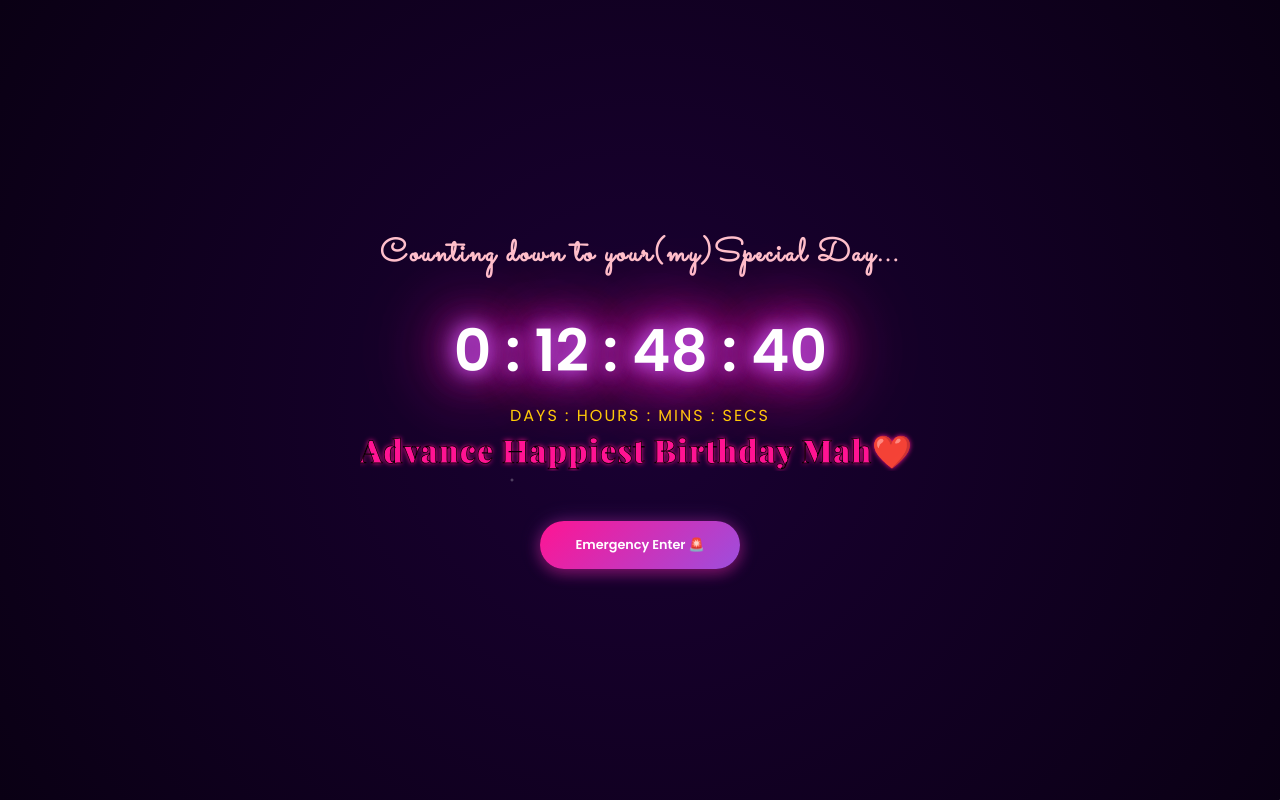
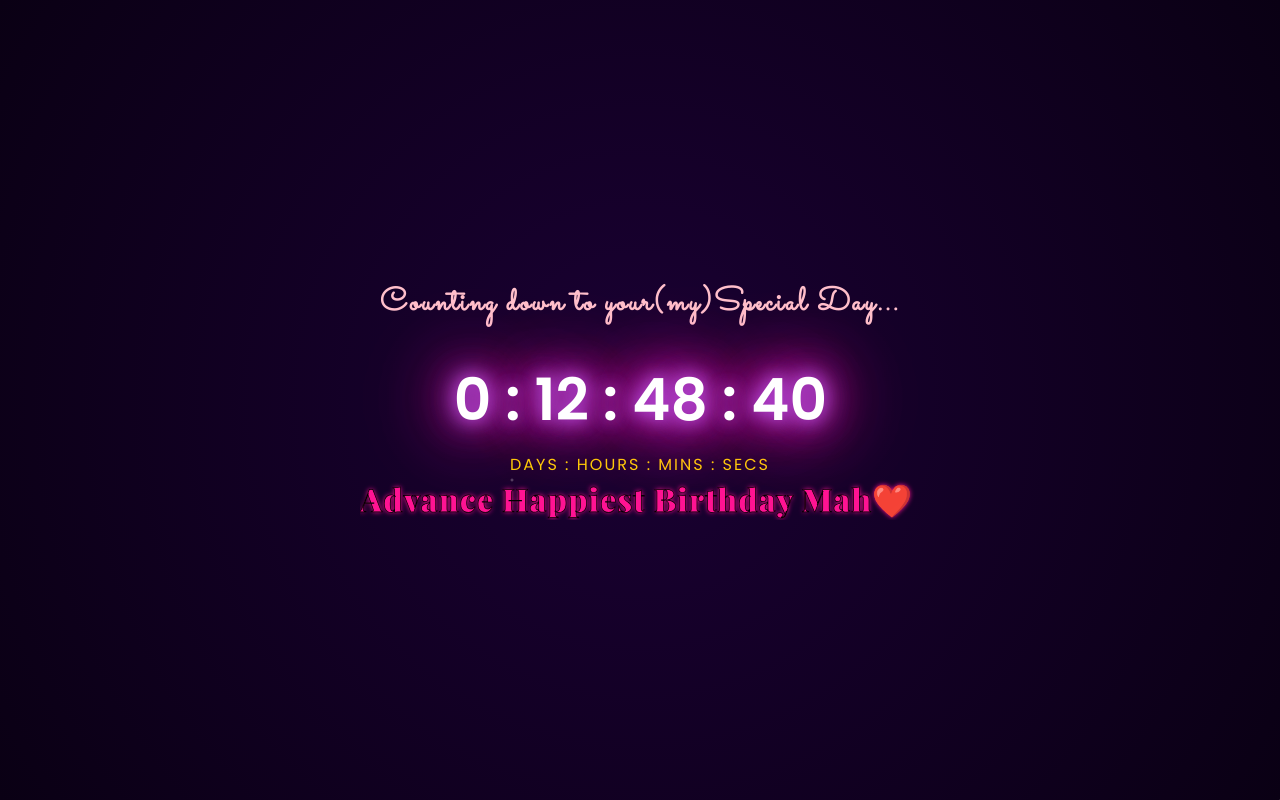
Before and after one commit to nattu-s28/Birthday, a plain HTML site: page index.html in a window 1280 px wide. Drawn offline with nearby package versions, Linux system fonts and the light colour scheme.

Commit message:
nattu : Satified Final

```diff
--- a/index.html
+++ b/index.html
@@ -975,11 +975,6 @@
             <div class="advance-wish-container">
                 <div class="advance-wish">Advance Happiest Birthday Mah❤️</div>
             </div>
-
-            <!-- Emergency Enter Button -->
-            <button class="btn" style="margin-top: 50px; opacity: 0.6; font-size: 0.8rem;"
-                onclick="nextStage()">Emergency Enter 🚨</button>
-
 
         </div>
     </div>
```
